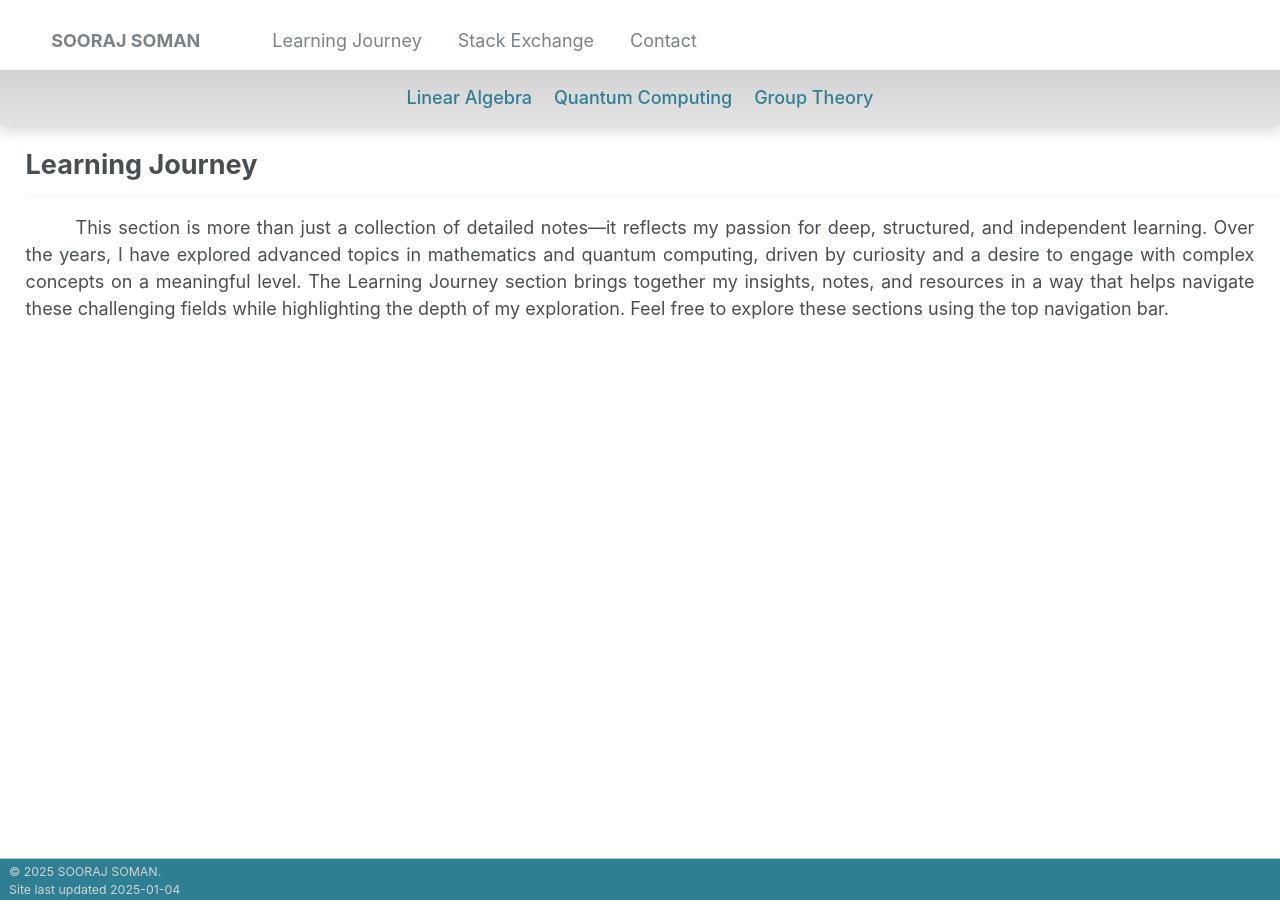
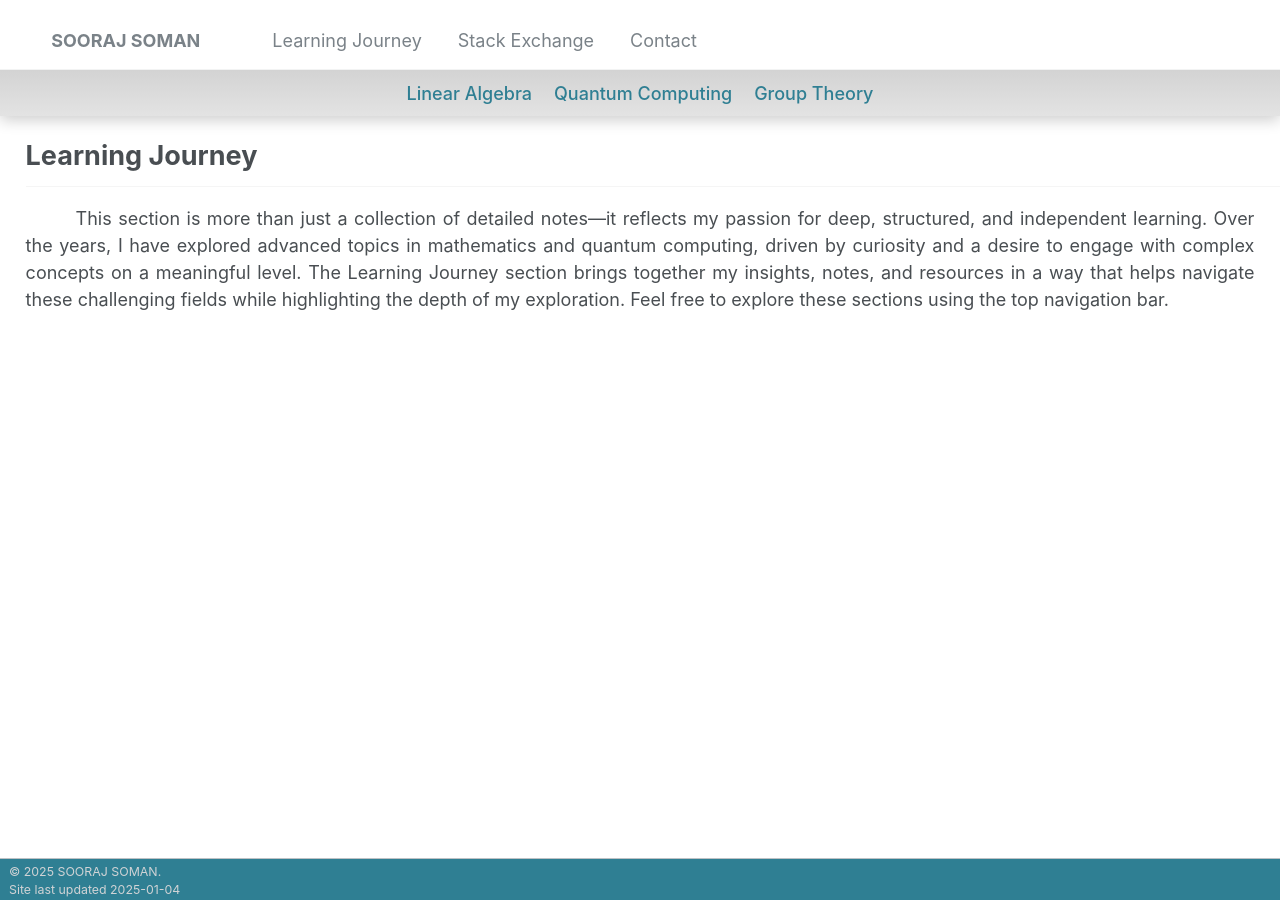
Before and after one commit to soorajss1729/soorajss1729.github.io, a Jekyll site: the page built from _learning/learning.md, in a window 1280 px wide. Built offline with Jekyll 4.4.1, drawn with Linux system fonts in a browser that asks for light colours.

Commit message:
Update main.scss

```diff
--- a/assets/css/main.scss
+++ b/assets/css/main.scss
@@ -86,7 +86,7 @@
   -webkit-backdrop-filter: blur(10px); /* For WebKit-based browsers */
   backdrop-filter: blur(10px);         /* Standard property */
   box-shadow: 0 4px 15px rgba(0, 0, 0, 0.2);
-  padding: 8px 8px; /* Top and bottom padding */
+  padding:0.2em 0.2em; /* Top and bottom padding */
   margin-bottom: 20px; /* Space below the bar */
   border-radius: 0px;
   /*border: 1px solid #555555;*/
```
